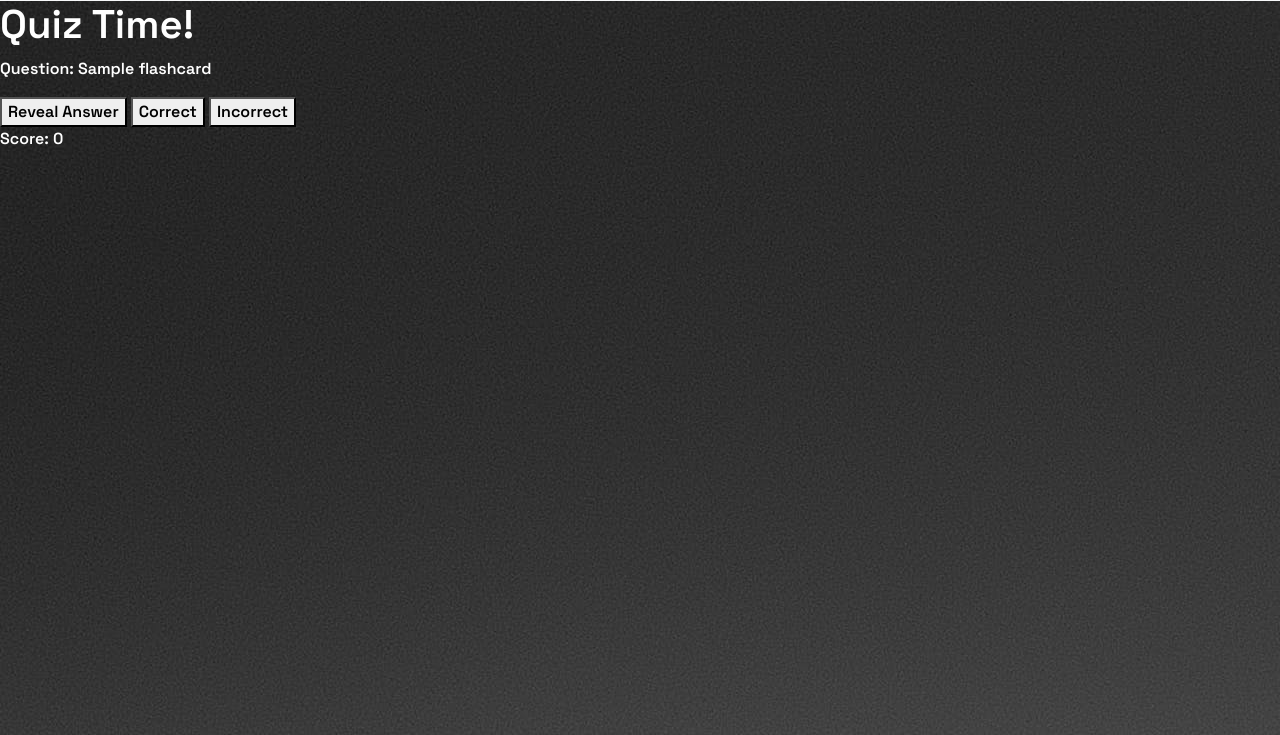
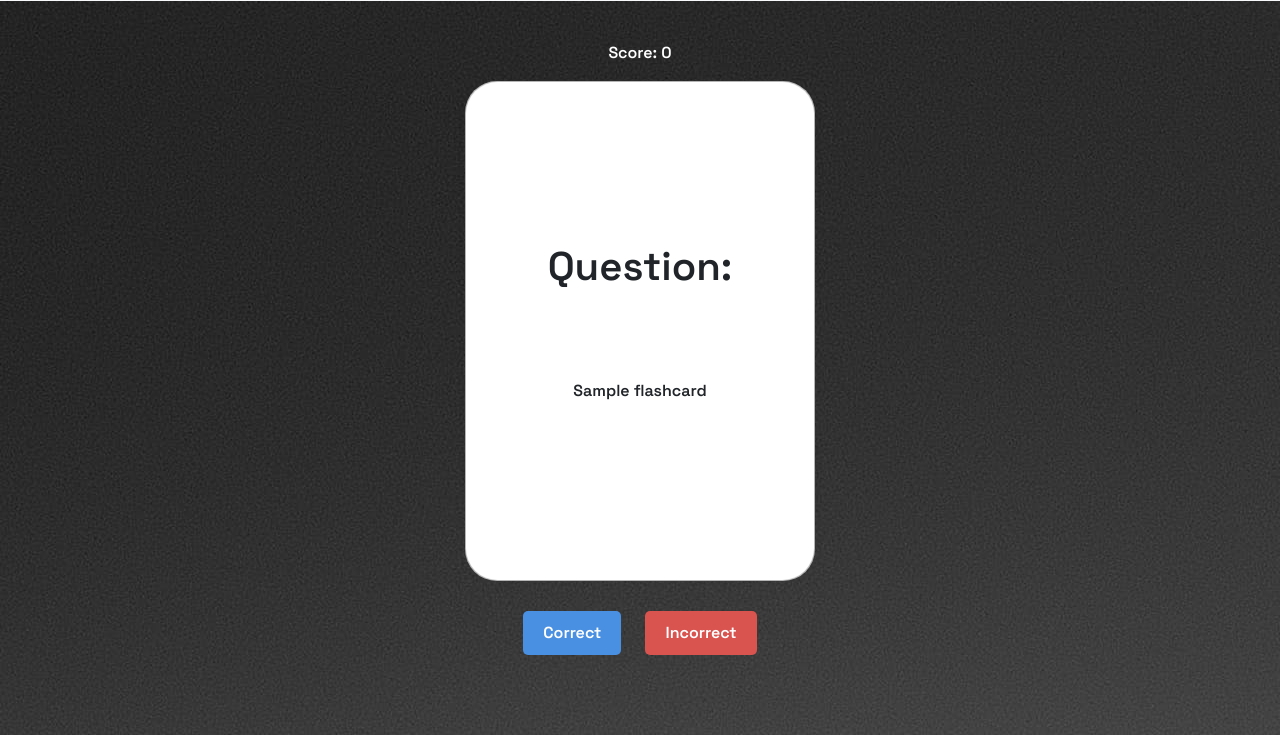
Before and after one commit to IgorD-lab/Focus, a Flask app: page /study-decks/1/quiz in a window 1280 px wide. Shown: the part 65-800 px from the top of the page. Run offline with Flask 3, Linux system fonts and the light colour scheme; a user stored in the database is signed in; tables that the repository leaves empty hold one stand-in row (values such as "Sample post").

Commit message:
flipcard flashcard

```diff
--- a/website/static/css/decks.css
+++ b/website/static/css/decks.css
@@ -94,14 +94,13 @@ body {
   justify-content: space-between;
 }
 
-.form-card-container {
-  width: 60%;
-  height: 85%;
-  margin-top: auto;
-  margin-bottom: auto;
-  display: flex;
-  justify-content: center;
-  align-items: center;
+.form-title {
+  align-self: center;
+  color: white;
+}
+
+.start-quiz-btn {
+  align-self: flex-end;
 }
 
 .start-quiz-btn a {
@@ -119,15 +118,6 @@ body {
 
 .start-quiz-btn a:hover {
   background-color: #e9ecef;
-}
-
-.form-title {
-  align-self: center;
-  color: white; /* Ensure consistency in form title color */
-}
-
-.start-quiz-btn {
-  align-self: flex-end;
 }
 
 .custom-input {
@@ -159,21 +149,11 @@ body {
   background-color: #357ABD;
 }
 
-.form-question-container,
-.form-answer-container {
-  color: white; /* Changed from black */
-}
-
-.deck-title {
-  color: white;
-}
-
-/* Flip Card */
-
 .card-container {
   width: 350px;
   height: 500px;
   perspective: 800px;
+  margin: 0 auto;
 }
 
 .card-container:hover > .card {
@@ -182,14 +162,12 @@ body {
 }
 
 .card {
+  border-radius: 2rem;
   height: 100%;
   width: 100%;
   position: relative;
   transition: transform 1500ms;
   transform-style: preserve-3d;
-  display: flex; /* Ensure the card is not set to display:none */
-  opacity: 1; /* Ensure the card is fully opaque */
-  visibility: visible; /* Ensure the card is not hidden */
 }
 
 .front,
@@ -203,11 +181,16 @@ body {
 }
 
 .front {
-  background-color: #4a77ae;
+  background-color: #ffffff;
+  display: flex;
+  flex-direction: column;
+  justify-content: center;
+  align-items: center;
+  gap: 5rem;
 }
 
 .back {
-  background-color: #3a3a3a;
+  background-color: #a74444;
   transform: rotateY(180deg);
   display: flex;
   flex-direction: column;
@@ -216,25 +199,12 @@ body {
   gap: 5rem;
 }
 
-.card-container {
-  display: flex;
-  flex-direction: column;
-  align-items: center;
-  justify-content: center;
-  width: 100%;
+.button-container {
+  text-align: center;
+  margin-top: 20px;
 }
 
-.flashcard {
-  background-color: #272525;
-  padding: 20px;
-  border-radius: 10px;
-  box-shadow: 0 2px 10px rgba(0,0,0,0.1);
-  text-align: center;
-  width: 80%;
-  margin: 20px auto;
-}
-
-.card-actions button {
+button {
   margin: 10px;
   padding: 10px 20px;
   border: none;
@@ -242,8 +212,61 @@ body {
   background-color: #4a90e2;
   color: white;
   cursor: pointer;
+  display: inline-block;
 }
 
-.card-actions button:hover {
+button:hover {
   background-color: #357ABD;
 }
+
+.incorrect-btn {
+  background-color: #d9534f;
+}
+
+.incorrect-btn:hover {
+  background-color: #c9302c;
+}
+
+.quiz-wrapper {
+  display: flex;
+  flex-direction: column;
+  justify-content: center;
+  align-items: center;
+  min-height: calc(100vh - 170px); /* Adjust this value based on the actual height of your navbar */
+  padding-top: 40px; /* Optional: Adjust this value to give some space from the navbar */
+}
+
+#quiz-container {
+  display: flex;
+  justify-content: center;
+  align-items: center;
+  width: 100%;
+}
+
+.button-container {
+  text-align: center;
+  margin-top: 20px;
+}
+
+button {
+  margin: 10px;
+  padding: 10px 20px;
+  border: none;
+  border-radius: 5px;
+  background-color: #4a90e2;
+  color: white;
+  cursor: pointer;
+  display: inline-block;
+}
+
+button:hover {
+  background-color: #357ABD;
+}
+
+.incorrect-btn {
+  background-color: #d9534f;
+}
+
+.incorrect-btn:hover {
+  background-color: #c9302c;
+}
--- a/website/static/js/decks.js
+++ b/website/static/js/decks.js
@@ -26,21 +26,12 @@ document.addEventListener('DOMContentLoaded', function() {
         const buttons = card.querySelectorAll('button');
         const answer = card.children[2]; // Assuming the answer <p> is the third child
 
-        buttons[0].addEventListener('click', () => { // Reveal button
-            answer.style.display = 'block';
-            buttons[0].style.display = 'none';
-        });
-
-        buttons[1].addEventListener('click', () => { // Correct button
+        buttons[0].addEventListener('click', () => { // Correct button\
             score++;
             showNextCard();
         });
 
-        buttons[2].addEventListener('click', () => { // Incorrect button
-            showNextCard();
-        });
-
-        buttons[3].addEventListener('click', () => { // Next button
+        buttons[1].addEventListener('click', () => { // Incorrect button
             showNextCard();
         });
     });
--- a/website/templates/decks/start_quiz.html
+++ b/website/templates/decks/start_quiz.html
@@ -5,19 +5,30 @@
     <link rel="stylesheet" href="{{ url_for('static', filename='css/decks.css') }}">
     <script src="{{ url_for('static', filename='js/decks.js') }}"></script>
 </head>
-<h1>Quiz Time!</h1>
-<div id="quiz-container">
-    {% for flashcard in flashcards %}
-    <div data-question-id="{{ loop.index }}" style="display:none;">
-        <p>Question: {{ flashcard.question }}</p>
-        <button>Reveal Answer</button>
-        <p style="display:none;">Answer: {{ flashcard.answer }}</p>
-        <button style="display:inline;">Correct</button>
-        <button style="display:inline;">Incorrect</button>
-        <button style="display:none;">Next</button>
+<div class="quiz-wrapper">
+    <p id="score" style="text-align: center;">Score: 0</p>
+    <div id="quiz-container">
+        {% for flashcard in flashcards %}
+        <div data-question-id="{{ loop.index }}" style="display:none;">
+            <div class="card-container">
+                <div class="card">
+                  <div class="front">
+                    <h1>Question: </h1>
+                    <p>{{ flashcard.question }}</p>
+                  </div>
+                  <div class="back">
+                    <h1>Answer</h1>
+                    <p>{{ flashcard.answer }}</p>
+                  </div>
+                </div>
+            </div>
+            <div class="button-container">
+                <button class="correct-btn">Correct</button>
+                <button class="incorrect-btn">Incorrect</button>
+            </div>
+        </div>
+        {% endfor %}
     </div>
-    {% endfor %}
+    <p id="completion-message" style="display:none; text-align: center;">You have finished the quiz!</p>
 </div>
-<p id="score">Score: 0</p>
-<p id="completion-message" style="display:none;">You have finished the quiz!</p>
 {% endblock %}
```
